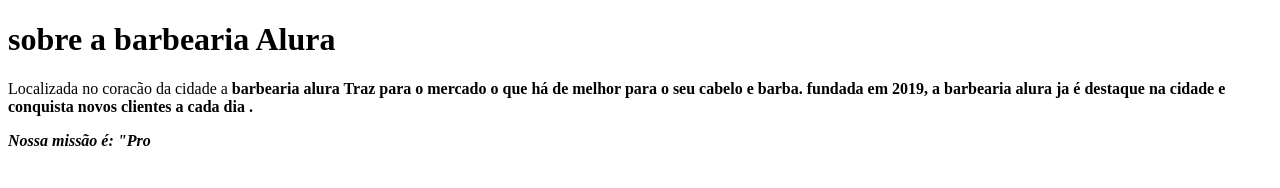
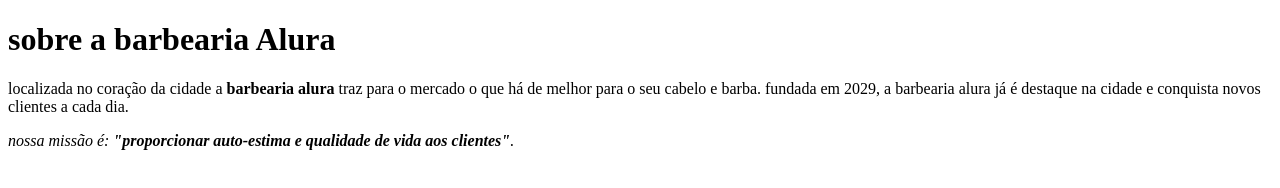
Before and after one commit to kauhh/site, a plain HTML site: page index.html in a window 1280 px wide. Drawn offline with Linux system fonts and the light colour scheme.

Commit message:
Update index.html

```diff
--- a/index.html
+++ b/index.html
@@ -1,10 +1,6 @@
 <!DOCTYPE html>
 <html lang= "pt-br">
     <h1>sobre a barbearia Alura</h1>
-
-
-    <p>Localizada no coracão da cidade a <strong>barbearia alura <strong> Traz para o mercado o que há de melhor para o seu cabelo e barba.
-    fundada em 2019, a barbearia alura ja é destaque na cidade e conquista novos clientes a cada dia .</p>
-
-
-    <p><em>Nossa missão é: <strong>"Pro
+<p>localizada no coração da cidade a <strong>barbearia alura</strong> traz para o mercado o que há de melhor para o seu cabelo e barba.
+ fundada em 2029, a barbearia alura já é destaque na cidade e conquista novos clientes a cada dia.</p>
+ <p><em>nossa missão é: <strong>"proporcionar auto-estima e qualidade de vida aos clientes"</strong>.</em></p>
```
